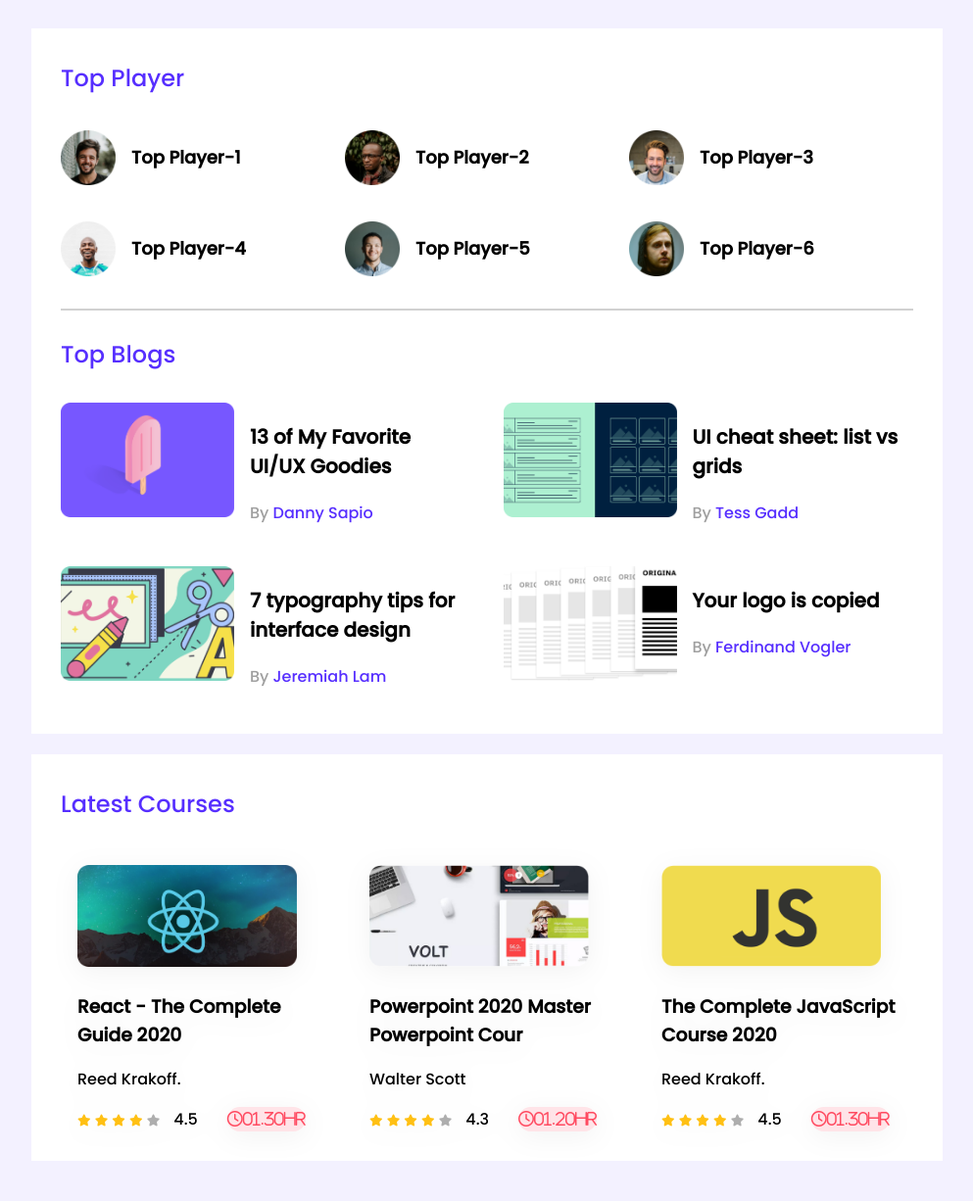
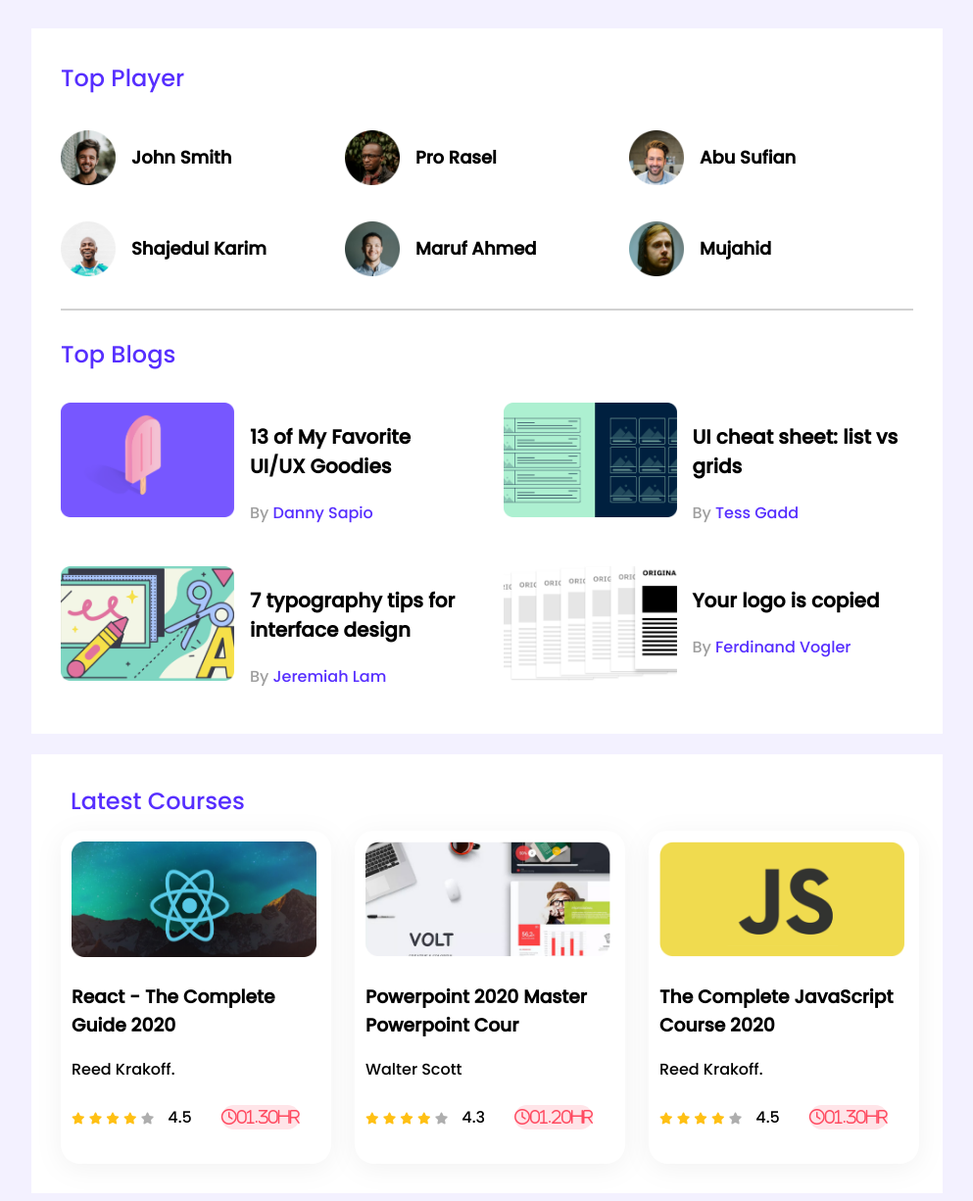
Before and after one commit to kaziragib18/leader-board-Responsive-website, a plain HTML site: page index.html in a window 1280 px wide. Shown: the whole page at 98% size, without its empty margins (143-1136 px from the left). Before the commit the page ends 1193 px from the top, so only its background shows below. Drawn offline with Linux system fonts and the light colour scheme.

Commit message:
card design css

```diff
--- a/index.html
+++ b/index.html
@@ -25,27 +25,27 @@
                         <!-- .player*6>img[src="images/players/player-$.png"]+h3{Top Player-$} -->
                         <div class="player">
                             <img src="images/players/player-1.png" alt="">
-                            <h3 class=" player-name">Top Player-1</h3>
+                            <h3 class=" player-name">John Smith</h3>
                         </div>
                         <div class="player">
                             <img src="images/players/player-2.png" alt="">
-                            <h3 class=" player-name">Top Player-2</h3>
+                            <h3 class=" player-name">Pro Rasel</h3>
                         </div>
                         <div class="player">
                             <img src="images/players/player-3.png" alt="">
-                            <h3 class=" player-name">Top Player-3</h3>
+                            <h3 class=" player-name">Abu Sufian</h3>
                         </div>
                         <div class="player">
                             <img src="images/players/player-4.png" alt="">
-                            <h3 class=" player-name">Top Player-4</h3>
+                            <h3 class=" player-name">Shajedul Karim</h3>
                         </div>
                         <div class="player">
                             <img src="images/players/player-5.png" alt="">
-                            <h3 class=" player-name">Top Player-5</h3>
+                            <h3 class=" player-name">Maruf Ahmed</h3>
                         </div>
                         <div class="player">
                             <img src="images/players/player-6.png" alt="">
-                            <h3 class=" player-name">Top Player-6</h3>
+                            <h3 class=" player-name">Mujahid</h3>
                         </div>
                     </div>
                 </div>
@@ -94,7 +94,7 @@
             </section>
             <!-- latest Courses -->
             <section class="container">
-                <h2 class="section-title">Latest Courses</h2>
+                <h2 class="section-title_course">Latest Courses</h2>
                 <div class="courses">
                     <div class="course-card">
                         <div class="course">
--- a/style.css
+++ b/style.css
@@ -100,20 +100,37 @@ margin-bottom: 31px;
     display: grid;
     grid-template-columns: repeat(3, 1fr);
     grid-column-gap: 24px;
-    margin: 0;
-    padding: 0;
+
+
+}
+.section-title_course{
+    font-weight: 500;
+    font-size: 24px;
+    line-height: 36px;
+    color: #562EFF;
+    margin-top: 0px;
+    margin-bottom: 12px;
+    padding-left: 10px;
+
+}
+.course{
+    margin-bottom: 24px;
+
+
 }
 .course-card{
-    margin-top: 13px;
-    margin-right: 11px;
-    margin-left: 17px;
-    border-radius: 10px;
+    border: 5px rgb(218, 214, 214);
+    border-radius: 20px;
     filter: drop-shadow(0px 5.34229px 13.3557px rgba(0, 0, 0, 0.05));
+    background-color: rgb(255, 255, 255);
+    padding:11px;
+    padding-right: 15px;
+    margin: 0;
 
 }
 .course .course-banner img{
-    width: 224px;
-    height: 104px;
+    width: 250px;
+    height: 118px;
 
 }
 .course-info{
```
